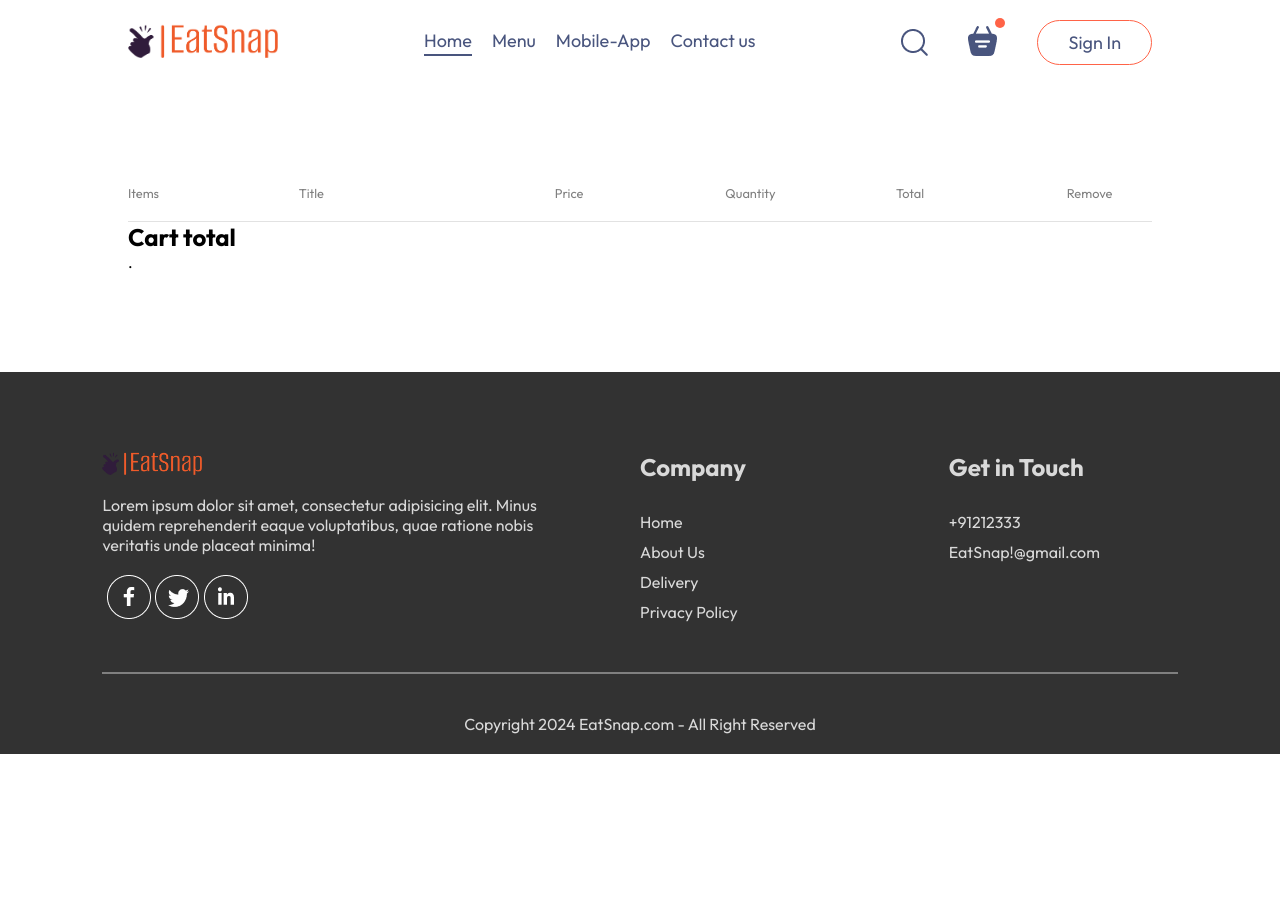
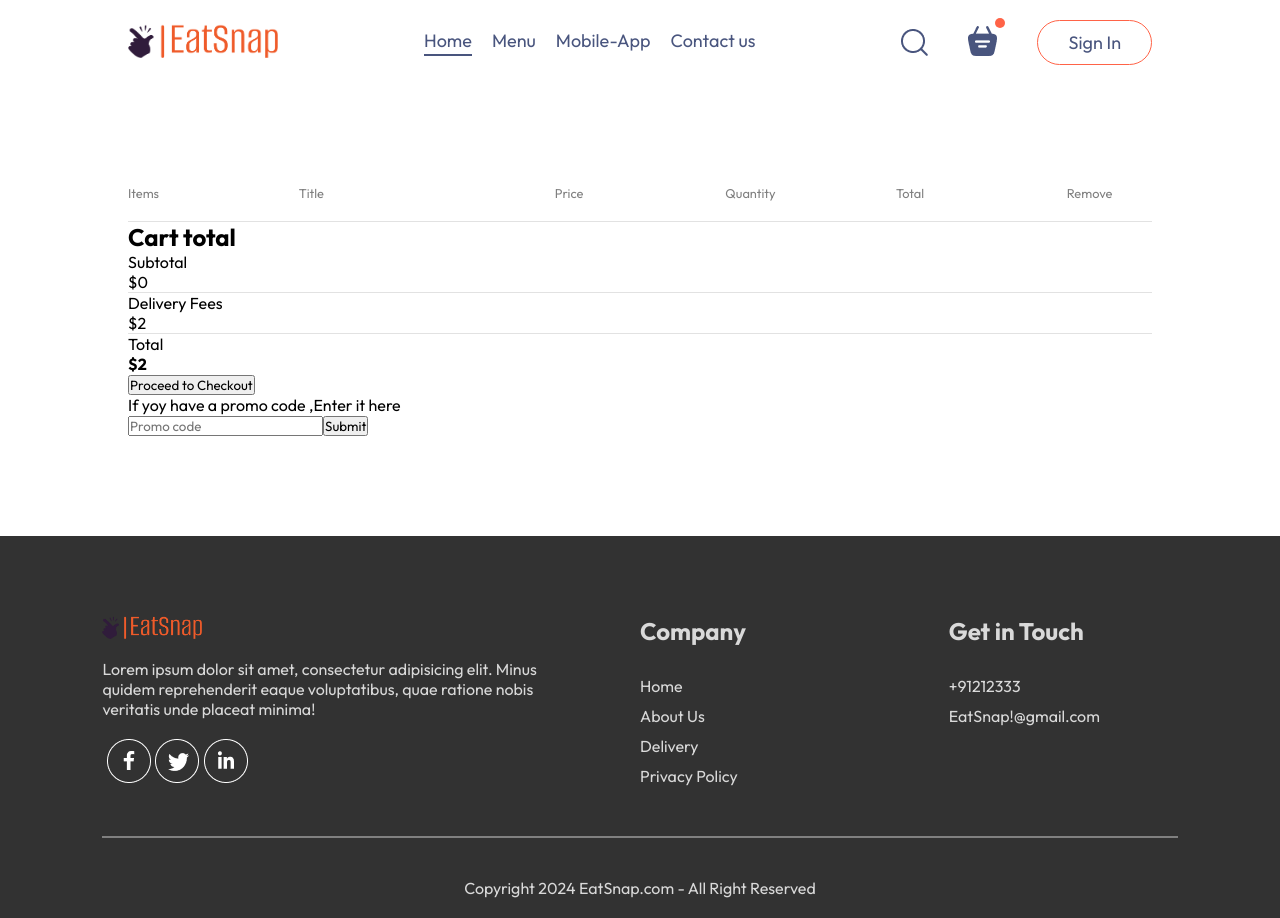
Before and after one commit to Piyush1532/EatSnap-FoodApp-React, a React (Vite) app: page /cart in a window 1280 px wide. Before the commit the page ends 800 px from the top, so only its background shows below. Built offline with nearby package versions, Linux system fonts and the light colour scheme.

Commit message:
added structure and logic

```diff
--- a/src/pages/Cart/Cart.jsx
+++ b/src/pages/Cart/Cart.jsx
@@ -3,7 +3,7 @@ import "./cart.css"
 import { StoreContext } from '../../Context/Storecontext'
 const Cart = () => {
 
-  const {cartItems,food_list,removeFromCart}=useContext(StoreContext)
+  const {cartItems,food_list,removeFromCart,getTotalCartAmount}=useContext(StoreContext)
 
 
   return (
@@ -41,7 +41,30 @@ const Cart = () => {
         <div className="cart-total">
           <h2>Cart total</h2>
           <div>
-            .
+            <div className="cart-total-detail">
+              <p>Subtotal</p>
+              <p>${getTotalCartAmount()}</p>
+            </div>
+            <hr />
+            <div className="cart-total-detail">
+              <p>Delivery Fees</p>
+              <p>${2}</p>
+            </div>
+            <hr />
+            <div className="cart-total-detail">
+              <p>Total</p>
+              <b>${getTotalCartAmount()+2}</b>
+            </div>
+          </div>
+            <button>Proceed to Checkout</button>
+        </div>
+        <div className="cart-promo-code">
+          <div>
+            <p>If yoy have a promo code ,Enter it here</p>
+            <div className="cart-promo-input">
+              <input type="text" placeholder='Promo code' />
+              <button>Submit</button>
+            </div>
           </div>
         </div>
       </div>
```
